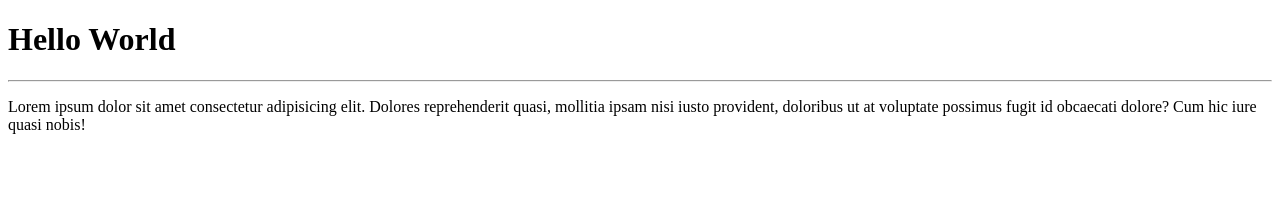
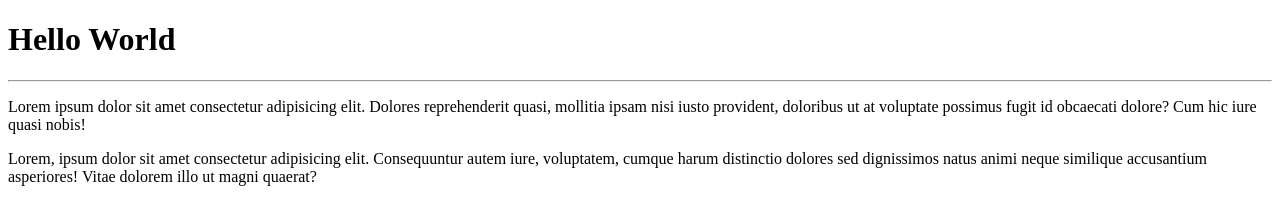
Before and after one commit to nataliagranetto/Hello-Word, a plain HTML site: page site-exemplo/index.html in a window 1280 px wide. Drawn offline with Linux system fonts and the light colour scheme.

Commit message:
adicionei um paragrafo

```diff
--- a/site-exemplo/index.html
+++ b/site-exemplo/index.html
@@ -9,5 +9,6 @@
     <h1>Hello World</h1>
     <hr>
     <p>Lorem ipsum dolor sit amet consectetur adipisicing elit. Dolores reprehenderit quasi, mollitia ipsam nisi iusto provident, doloribus ut at voluptate possimus fugit id obcaecati dolore? Cum hic iure quasi nobis!</p>
+    <p>Lorem, ipsum dolor sit amet consectetur adipisicing elit. Consequuntur autem iure, voluptatem, cumque harum distinctio dolores sed dignissimos natus animi neque similique accusantium asperiores! Vitae dolorem illo ut magni quaerat?</p>
 </body>
 </html>
```
